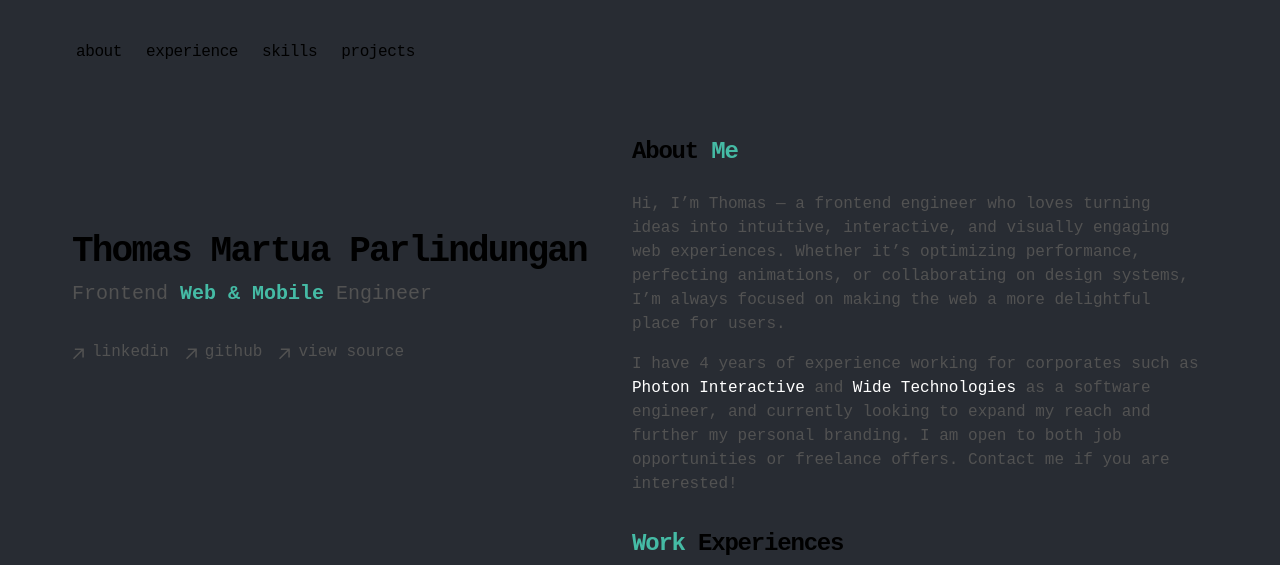
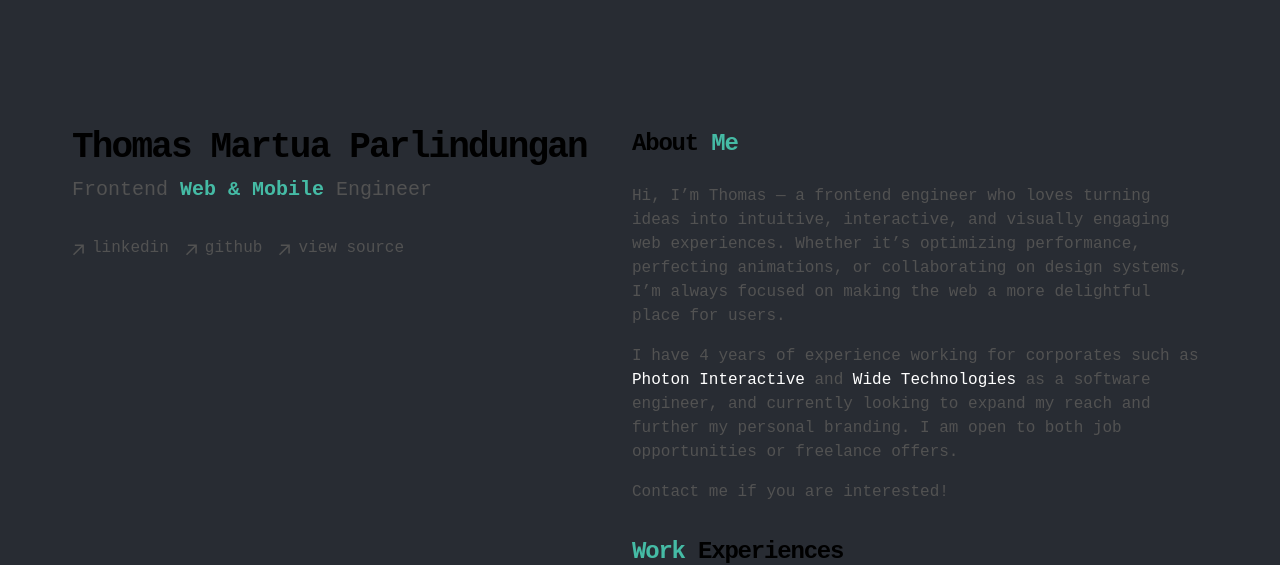
Before and after one commit to thomasmartuaps/personal-site, a Next.js app: page / in a window 1280 px wide. Shown: the top 565 px of the page. Built offline with nearby package versions, Linux system fonts and the light colour scheme.

Commit message:
styling WIP

```diff
--- a/app/components/about.tsx
+++ b/app/components/about.tsx
@@ -5,7 +5,7 @@ const experience = currentYear - 2021;
 
 export function About() {
   return (
-    <div>
+    <div id={"about"}>
       <h1 className="mb-6 text-2xl font-semibold tracking-tighter">
         About
         <span className="text-primary-500"> Me</span>
@@ -22,7 +22,11 @@ export function About() {
         <span className="text-white dark:hover:text-blue-500">
           Wide Technologies
         </span>
-        {` as a software engineer, and currently looking to expand my reach and further my personal branding. I am open to both job opportunities or freelance offers. Contact me if you are interested!`}
+        {` as a software engineer, and currently looking to expand my reach and further my personal branding. I am open to both job opportunities or freelance offers.`}
+      </p>
+      <p className="mb-4 text-neutral-600 dark:text-neutral-400">
+        {" "}
+        Contact me if you are interested!
       </p>
     </div>
   );
--- a/app/components/experiences.tsx
+++ b/app/components/experiences.tsx
@@ -22,7 +22,10 @@ const experiences = [
 export function Experiences() {
   return (
     <div>
-      <h1 className="mb-6 text-2xl font-semibold tracking-tighter">
+      <h1
+        className="mb-6 text-2xl font-semibold tracking-tighter"
+        id={"experiences"}
+      >
         <span className="text-primary-500">Work</span> Experiences
       </h1>
       {experiences.map((job, i) => (
--- a/app/components/nav.tsx
+++ b/app/components/nav.tsx
@@ -1,11 +1,11 @@
 import Link from "next/link";
 
 const navItems = {
-  "/": {
+  "#about": {
     name: "about",
   },
-  "#experience": {
-    name: "experience",
+  "#experiences": {
+    name: "experiences",
   },
   "#skills": {
     name: "skills",
--- a/app/layout.tsx
+++ b/app/layout.tsx
@@ -55,7 +55,7 @@ export default function RootLayout({
       )}
     >
       <body className="antialiased max-w-6xl mx-auto mt-8">
-        <main className="flex-auto min-w-0 mt-6 flex flex-col px-2 lg:px-2">
+        <main className="flex-auto min-w-0 max-h-screen mt-6 flex flex-col px-2 lg:px-2">
           {/* <div
             className="pointer-events-none fixed inset-0 z-30 transition duration-300 lg:absolute"
             style={{
@@ -64,9 +64,9 @@ export default function RootLayout({
 
             }}
           ></div> */}
-          <Navbar />
+          {/* <Navbar /> */}
           {children}
-          <Footer />
+          {/* <Footer /> */}
           <Analytics />
           <SpeedInsights />
         </main>
--- a/app/page.tsx
+++ b/app/page.tsx
@@ -6,10 +6,10 @@ import Header from "./components/header";
 export default function Page() {
   return (
     <section className="lg:flex lg:justify-between lg:gap-4 ">
-      <div className="lg:py-24 mb-8">
+      <div className="lg:py-24 lg:sticky lg:top-0 lg:max-h-screen">
         <Header />
       </div>
-      <div className="lg:max-w-xl">
+      <div className="lg:py-24 lg:max-w-xl">
         <About />
         <div className="my-8">
           <Experiences />
```
